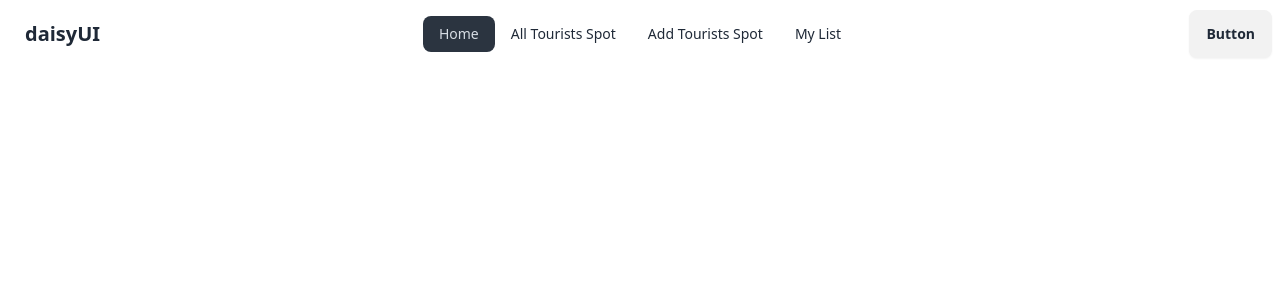
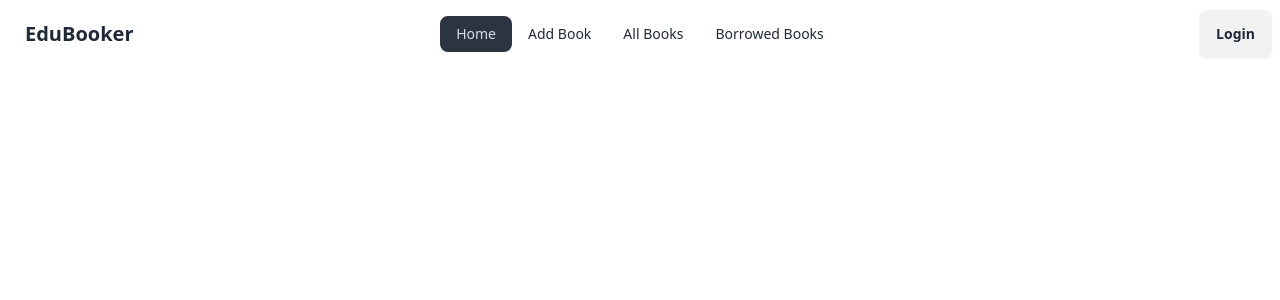
Before and after one commit to siam02/edubooker-client-side, a React (Vite) app: page / in a window 1280 px wide. Shown: the top 300 px of the page. Built offline with nearby package versions, Linux system fonts and the light colour scheme.

Commit message:
Navbar updated

```diff
--- a/package.json
+++ b/package.json
@@ -15,6 +15,7 @@
     "match-sorter": "^6.3.4",
     "react": "^18.2.0",
     "react-dom": "^18.2.0",
+    "react-helmet": "^6.1.0",
     "react-router-dom": "^6.23.0",
     "sort-by": "^1.2.0"
   },
--- a/src/components/Navbar.jsx
+++ b/src/components/Navbar.jsx
@@ -1,12 +1,16 @@
-import { NavLink } from "react-router-dom";
+import { useContext } from "react";
+import { Link, NavLink } from "react-router-dom";
+import { SiteDetailsContext } from "../providers/SiteDetailsProvider";
 
 const Navbar = () => {
 
+    const {siteName} = useContext(SiteDetailsContext);
+
     const navLinks = <>
         <li><NavLink to="/">Home</NavLink></li>
-        <li><NavLink to="/all-tourists-spot">All Tourists Spot</NavLink></li>
-        <li><NavLink to="/add-tourists-spot">Add Tourists Spot</NavLink></li>
-        <li><NavLink to="/my-list">My List</NavLink></li>
+        <li><NavLink to="/add-book">Add Book</NavLink></li>
+        <li><NavLink to="/all-books">All Books</NavLink></li>
+        <li><NavLink to="/borrowed-books">Borrowed Books</NavLink></li>
     </>
 
     return (
@@ -21,7 +25,7 @@ const Navbar = () => {
                             {navLinks}
                         </ul>
                     </div>
-                    <a className="btn btn-ghost text-xl">daisyUI</a>
+                    <a className="btn btn-ghost text-xl">{siteName}</a>
                 </div>
                 <div className="navbar-center hidden lg:flex">
                     <ul className="menu menu-horizontal px-1">
@@ -29,7 +33,7 @@ const Navbar = () => {
                     </ul>
                 </div>
                 <div className="navbar-end">
-                    <a className="btn">Button</a>
+                    <Link to="/login" className="btn">Login</Link>
                 </div>
             </div>
         </div>
--- a/src/main.jsx
+++ b/src/main.jsx
@@ -3,9 +3,12 @@ import ReactDOM from 'react-dom/client';
 import './index.css';
 import router from './routes/Routes';
 import { RouterProvider } from 'react-router-dom';
+import SiteDetailsProvider from './providers/SiteDetailsProvider';
 
 ReactDOM.createRoot(document.getElementById('root')).render(
   <React.StrictMode>
-    <RouterProvider router={router}></RouterProvider>
+    <SiteDetailsProvider>
+      <RouterProvider router={router}></RouterProvider>
+    </SiteDetailsProvider>
   </React.StrictMode>,
 )
--- a/src/pages/Home.jsx
+++ b/src/pages/Home.jsx
@@ -1,8 +1,16 @@
+import { useContext } from "react";
+import { Helmet } from "react-helmet";
+import { SiteDetailsContext } from "../providers/SiteDetailsProvider";
 
 const Home = () => {
+
+    const { siteName } = useContext(SiteDetailsContext);
+
     return (
         <div>
-
+            <Helmet>
+                <title>Home - {siteName}</title>
+            </Helmet>
         </div>
     );
 };
--- /dev/null
+++ b/src/providers/SiteDetailsProvider.jsx
@@ -0,0 +1,25 @@
+import { createContext } from "react";
+import PropTypes from 'prop-types';
+
+export const SiteDetailsContext = createContext(null);
+
+const SiteDetailsProvider = ({children}) => {
+
+    const siteName = "EduBooker";
+
+    const siteInfo = {
+        siteName,
+    }
+
+    return (
+        <SiteDetailsContext.Provider value={siteInfo}>
+            {children}
+        </SiteDetailsContext.Provider>
+    );
+};
+
+SiteDetailsProvider.propTypes = {
+    children: PropTypes.node
+}
+
+export default SiteDetailsProvider;
```
Also changed, not shown: 1 other file (tests, documents, lock files or other folders).
